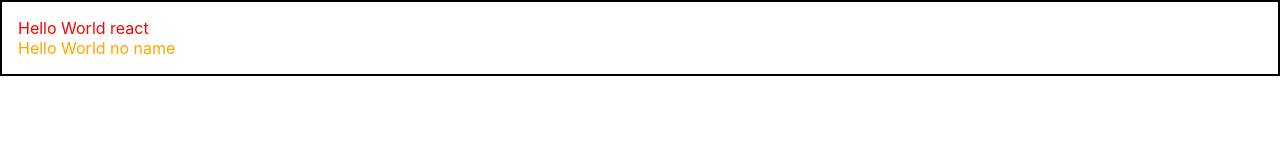
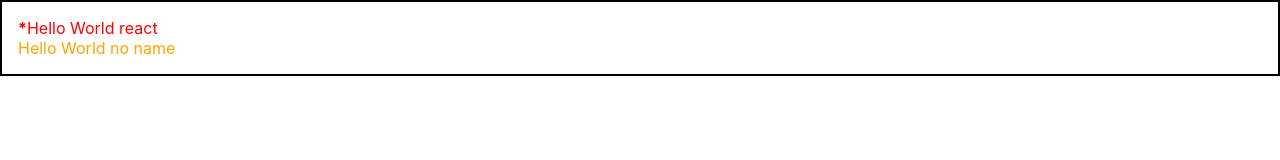
Before and after one commit to gigibean/TIL, a React (Create React App) app in the folder React/example/begin-react/: page / in a window 1280 px wide. Shown: the top 160 px of the page. Built offline with nearby package versions, Linux system fonts and the light colour scheme.

Commit message:
Update Hello by condition
Ternary operator

```diff
--- a/React/example/begin-react/src/App.js
+++ b/React/example/begin-react/src/App.js
@@ -8,7 +8,7 @@
   return (
     <Wrapper>
       {/* children */}
-      <Hello name="react" color="red"/>
+      <Hello name="react" color="red" isSpecial={true} />
       <Hello color="orange" />
     </Wrapper>
   );
--- a/React/example/begin-react/src/Hello.js
+++ b/React/example/begin-react/src/Hello.js
@@ -1,9 +1,14 @@
 import React from 'react';
 
-function Hello({color, name}) {
-    return <div style={{
+function Hello({color, name, isSpecial}) {
+    return (
+    <div style={{
         color: color
-    }}>Hello World {name}</div>;
+    }}>
+        {isSpecial ? <b>*</b> : null}
+        Hello World {name}
+    </div>
+    );
 }
 
 Hello.defaultProps = {
```
